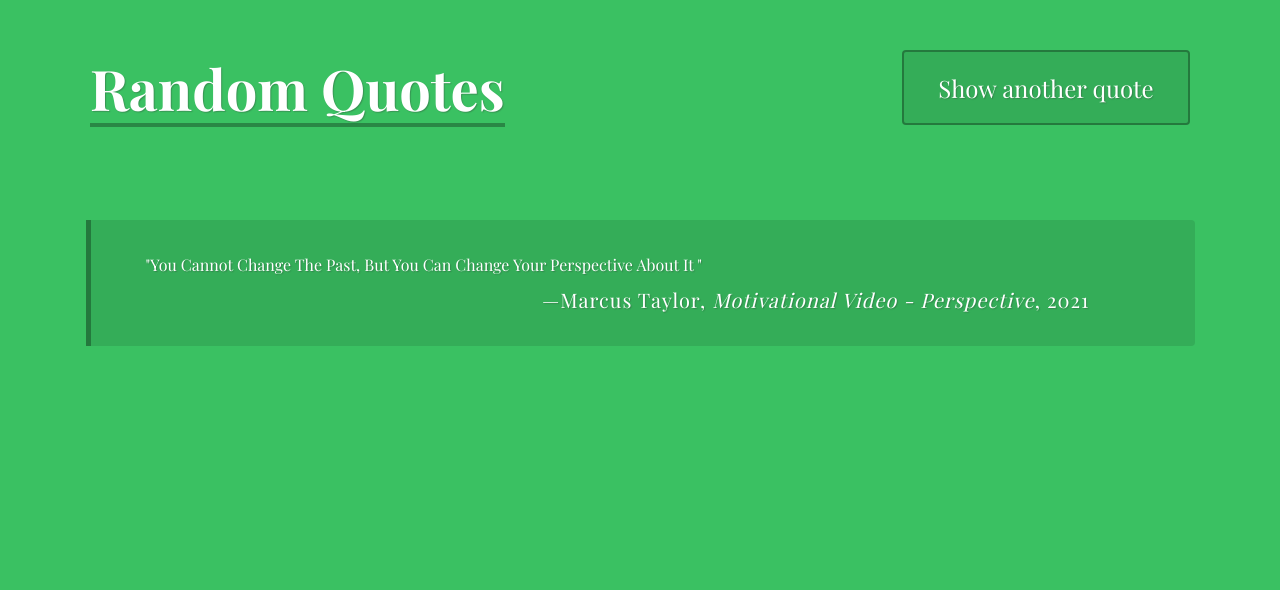
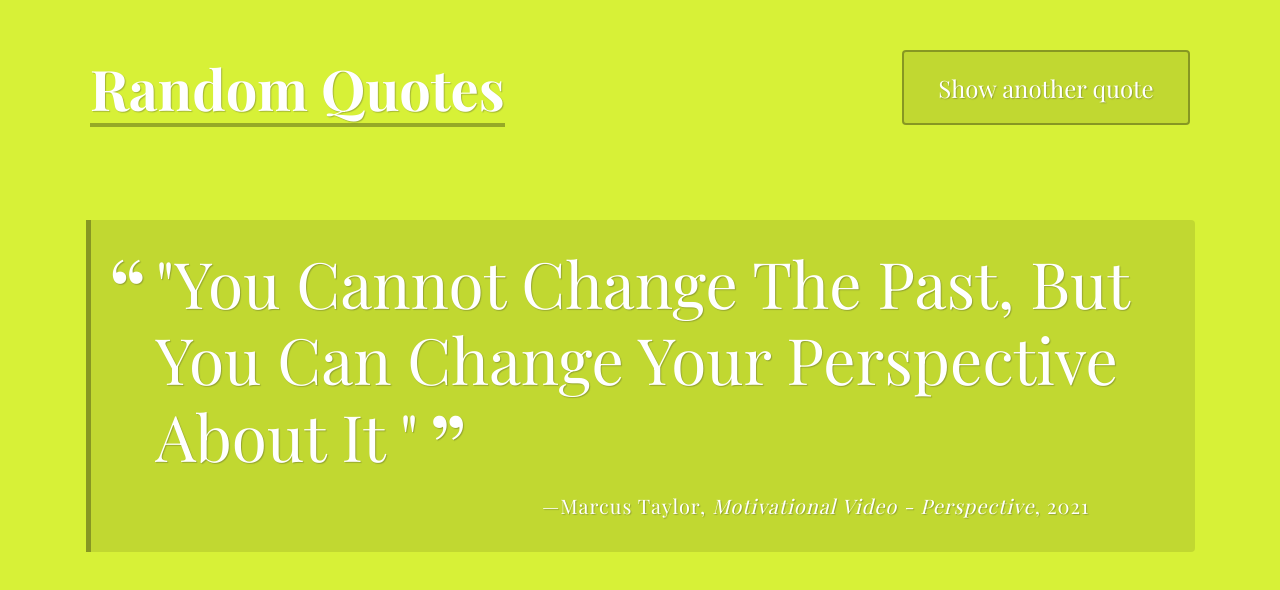
Before and after one commit to Khash90/TechDegree-FSJS-Project-01, a plain HTML site: page index.html in a window 1280 px wide. Both pictures are taken after a click on the button "Show another quote". Drawn offline with nearby package versions, Linux system fonts and the light colour scheme; a web font is replaced by a local one.

Commit message:
project1 done

```diff
--- a/css/styles.css
+++ b/css/styles.css
@@ -118,6 +118,8 @@ h1 {
 .tag-container{
   display: none;
 }
+
+
 .tag-list{
   list-style: none;
   display: flex;
--- a/js/script.js
+++ b/js/script.js
@@ -73,15 +73,15 @@ function printQuote(){
    let myQuote = getRandomQuote();
 
 
-   let content = `<p class="quotes">"${myQuote.quote}"</p>
+   let content = `<p class="quote">"${myQuote.quote}"</p>
                     <p class="source">${myQuote.source}`
 
-  if (Object.keys(myQuote).includes("Citation")){
+  if (myQuote.Citation){
 
    content += `<span class="citation">${myQuote.Citation}</span>`;
       // console.log(content);
   }
-  if(Object.keys(myQuote).includes("year")) {
+  if(myQuote.year) {
      content  +=   `<span class="year">${myQuote.year}</span>`;
       // console.log(content);
   }
@@ -101,6 +101,14 @@ function printQuote(){
       tagList.appendChild(li);
     })
   }
+  const changeColor = () =>  {
+   document.body.style.backgroundColor =
+   'rgb(' + Math.round(Math.random() * 255) +
+   ','+ Math.round(Math.random() * 255) +
+   ','+ Math.round(Math.random() * 255) +')';
+  }
+  document.body.style.backgroundColor = changeColor();
+
   document.getElementById('quote-box').innerHTML = content;
 }
 
@@ -109,11 +117,7 @@ function printQuote(){
  * click event listener for the print quote button
  * DO NOT CHANGE THE CODE BELOW!!
 ***/
-let btn = document.getElementById('load-quote');
-let autoPlay;
-btn.addEventListener('click', () => {
+setInterval(printQuote,8000);
 
-  autoPlay = setInterval(printQuote,7000);
 
-});
 document.getElementById('load-quote').addEventListener("click", printQuote, false);
```
